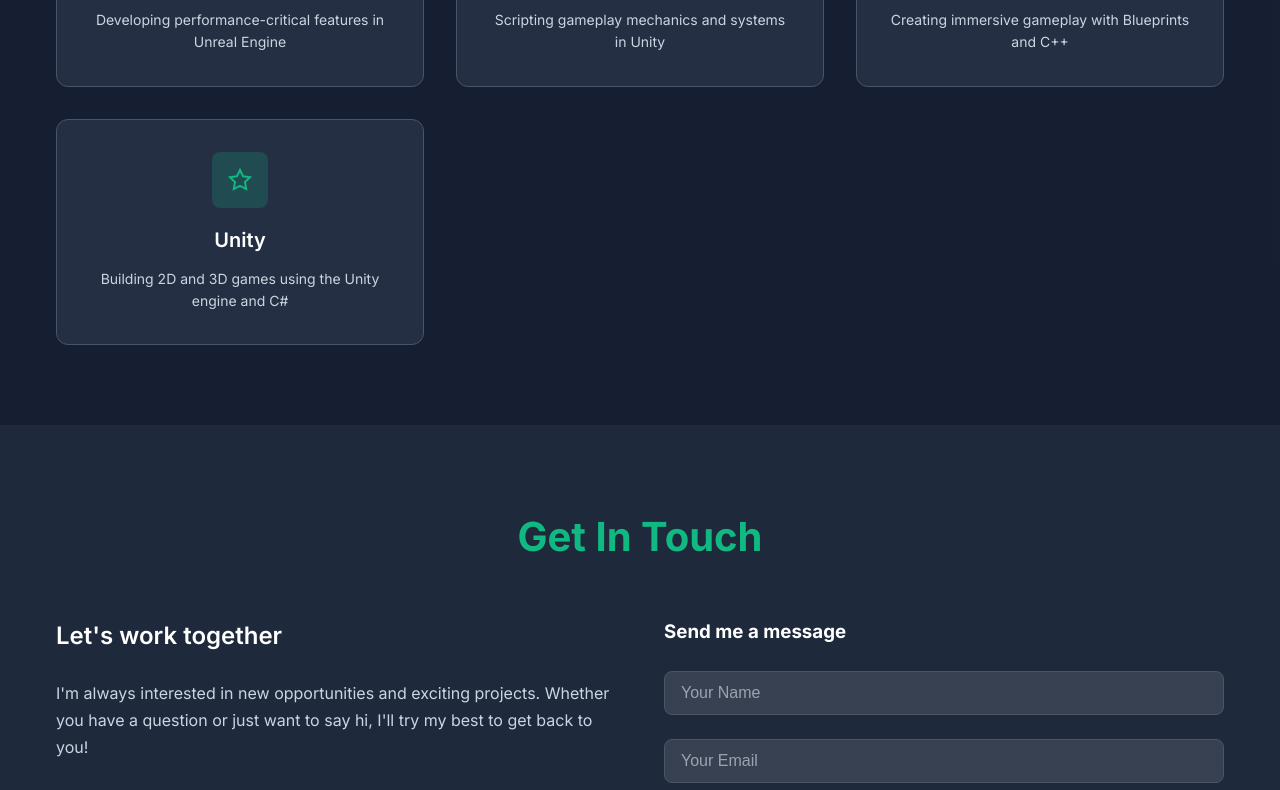
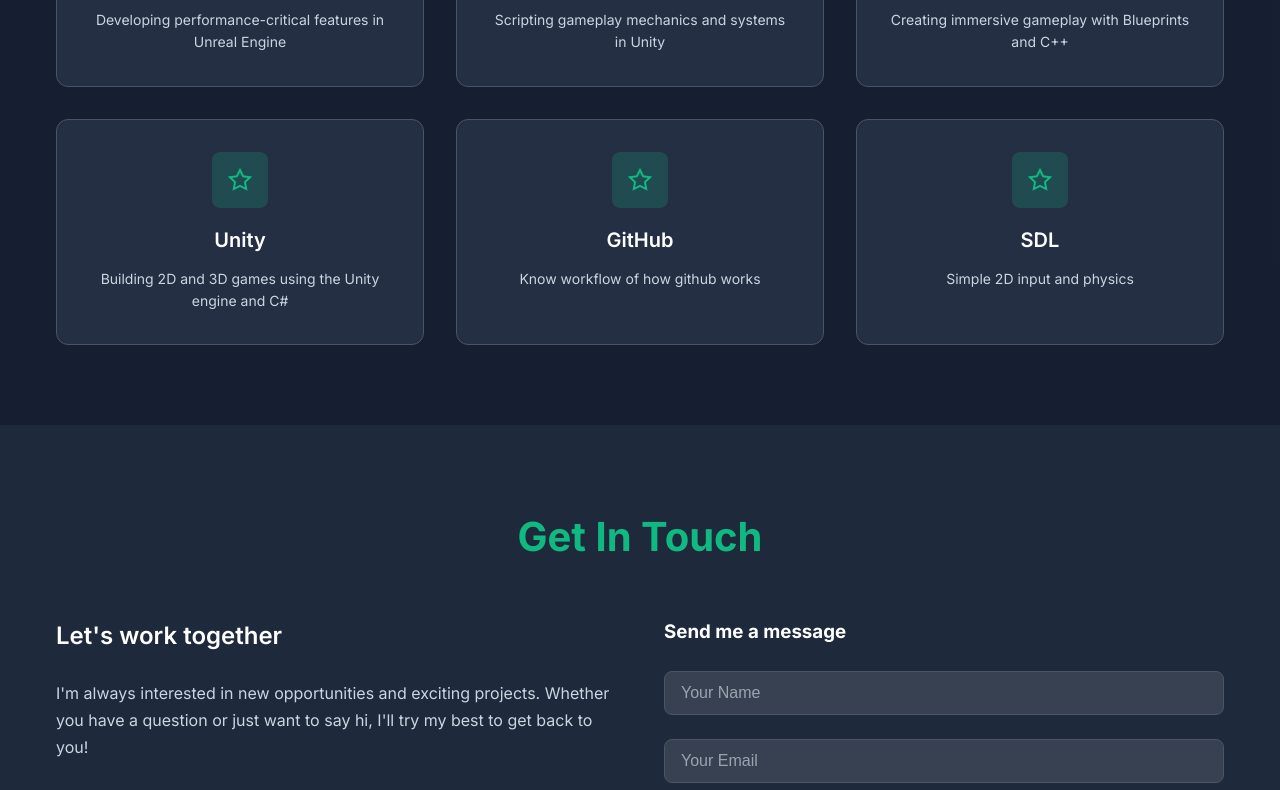
Before and after one commit to PG27Haneul/HaneulPortfolio, a website: page index.html in a window 1280 px wide. Shown: the part 2532-3322 px from the top of the page. Drawn offline with nearby package versions, Linux system fonts and the light colour scheme.

Commit message:
updated resume and added skills

```diff
--- a/index.html
+++ b/index.html
@@ -321,6 +321,24 @@
                     <h3>Unity</h3>
                     <p>Building 2D and 3D games using the Unity engine and C#</p>
                 </div>
+                <div class="skill-card">
+                    <div class="skill-icon">
+                        <svg width="24" height="24" viewBox="0 0 24 24" fill="none" stroke="currentColor" stroke-width="2">
+                            <path d="M12 2l3.09 6.26L22 9.27l-5 4.87 1.18 6.88L12 17.77l-6.18 3.25L7 14.14 2 9.27l6.91-1.01L12 2z"></path>
+                        </svg>
+                    </div>
+                    <h3>GitHub</h3>
+                    <p>Know workflow of how github works</p>
+                </div>
+                <div class="skill-card">
+                    <div class="skill-icon">
+                        <svg width="24" height="24" viewBox="0 0 24 24" fill="none" stroke="currentColor" stroke-width="2">
+                            <path d="M12 2l3.09 6.26L22 9.27l-5 4.87 1.18 6.88L12 17.77l-6.18 3.25L7 14.14 2 9.27l6.91-1.01L12 2z"></path>
+                        </svg>
+                    </div>
+                    <h3>SDL</h3>
+                    <p>Simple 2D input and physics</p>
+                </div>
             </div>
         </div>
     </section>
```
Also changed, not shown: 1 other file.
